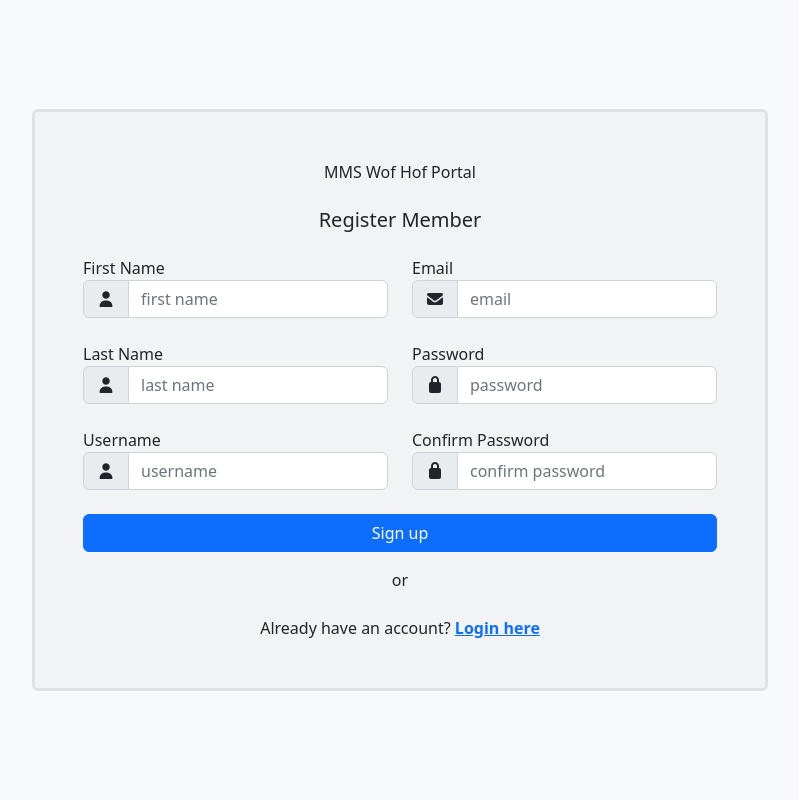
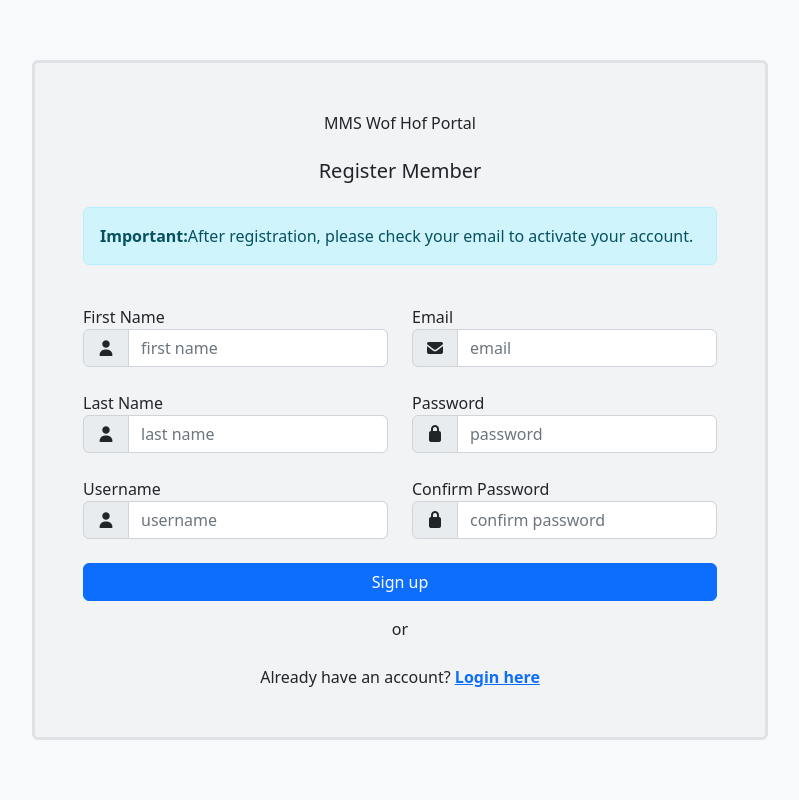
Before and after one commit to oyinuoyinu/Prudent-Cooperative, a Django app: page /registerMember/ in a window 1280 px wide. Shown: the whole page, without its empty margins (240-1039 px from the left). Run offline with Django 5.2, Linux system fonts and the light colour scheme; some libraries are stand-ins or nearby versions.

Commit message:
mmswofhof4

```diff
--- a/templates/accounts/registerMember.html
+++ b/templates/accounts/registerMember.html
@@ -17,6 +17,13 @@
                         </div>
                         <form method="post" action="{% url 'registerMember'%}">
                             {% csrf_token %}
+                            <div class="row mb-4">
+                                <div class="col-12">
+                                    <div class="alert alert-info">
+                                        <p class="mb-0"><strong>Important:</strong>After registration, please check your email to activate your account.</p>
+                                    </div>
+                                </div>
+                            </div>
                             <div class="row">
                                 <div class="col-md-6">
                                     <div class="form-group mb-4">
```
Also changed, not shown: 1 other file.
